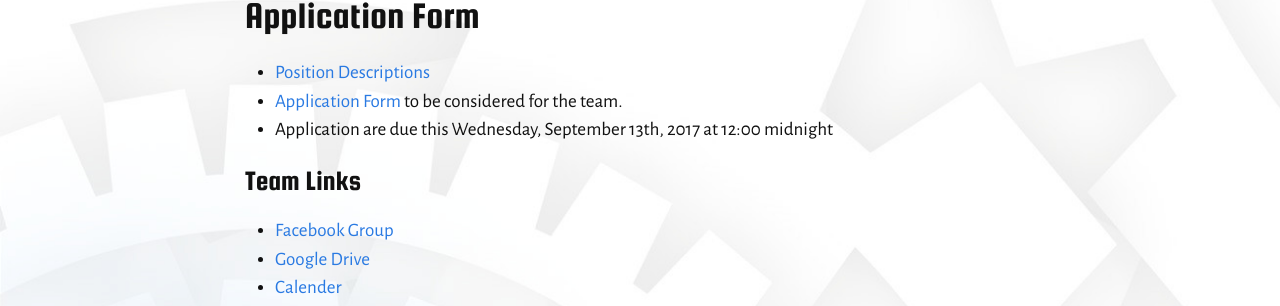
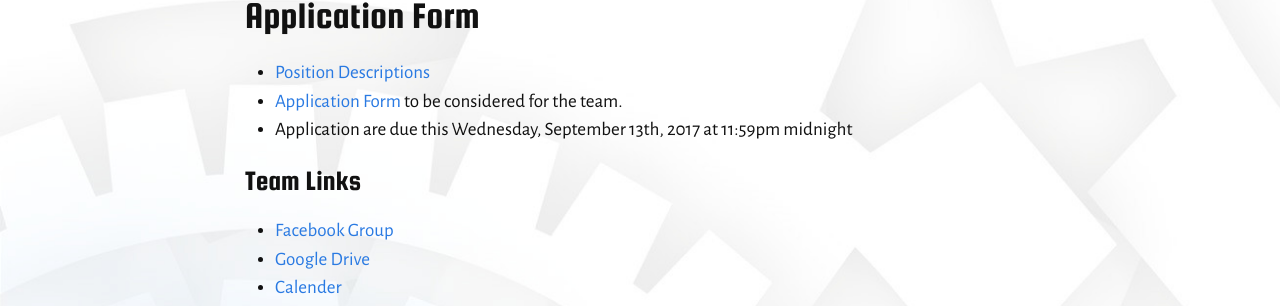
Before and after one commit to utra/utra-old-website, a Jekyll site: the page built from teams/soccer.md, in a window 1280 px wide. Shown: the part 260-566 px from the top of the page. Built offline with Jekyll 4.4.1, drawn with Linux system fonts in a browser that asks for light colours.

Commit message:
Date change

```diff
--- a/teams/soccer.md
+++ b/teams/soccer.md
@@ -10,7 +10,7 @@ We are an amateur soccer team at the University of Toronto making an attempt to
 # Application Form
 - [Position Descriptions](https://docs.google.com/document/d/1BRW8Yy9hYQix4jPiH-h9IGgB-WI3EY-ORngu0wuO0I4/edit#heading=h.psut0c1hptr)
 - [Application Form](https://docs.google.com/forms/d/e/1FAIpQLSfNVsrOJ_nnYgjDqINVgbXt_oHVTZMs3i8i2qSVGLBJYF-PVA/viewform) to be considered for the team.
-- Application are due this Wednesday, September 13th, 2017 at 12:00 midnight
+- Application are due this Wednesday, September 13th, 2017 at 11:59pm midnight
 
 ## Team Links
 - [Facebook Group](https://www.facebook.com/groups/universityoftorontorobosoccer/)
```
